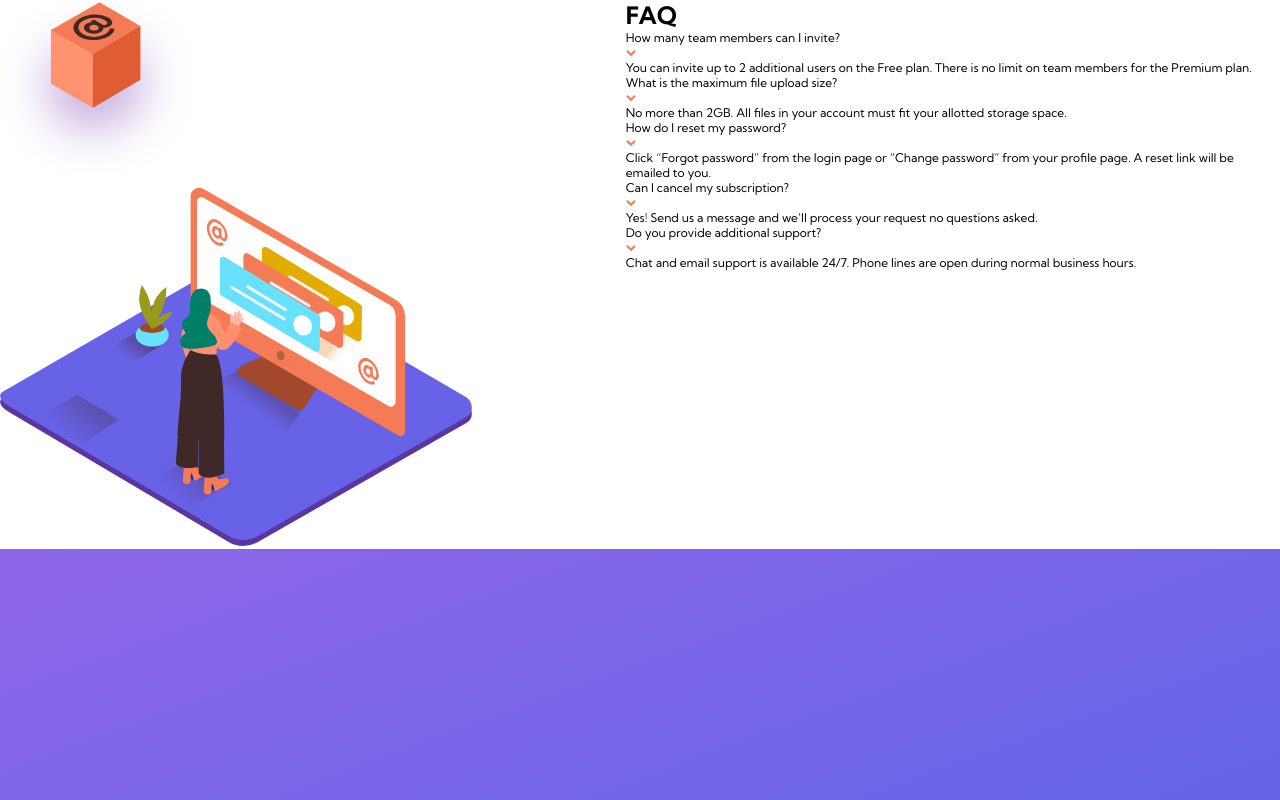
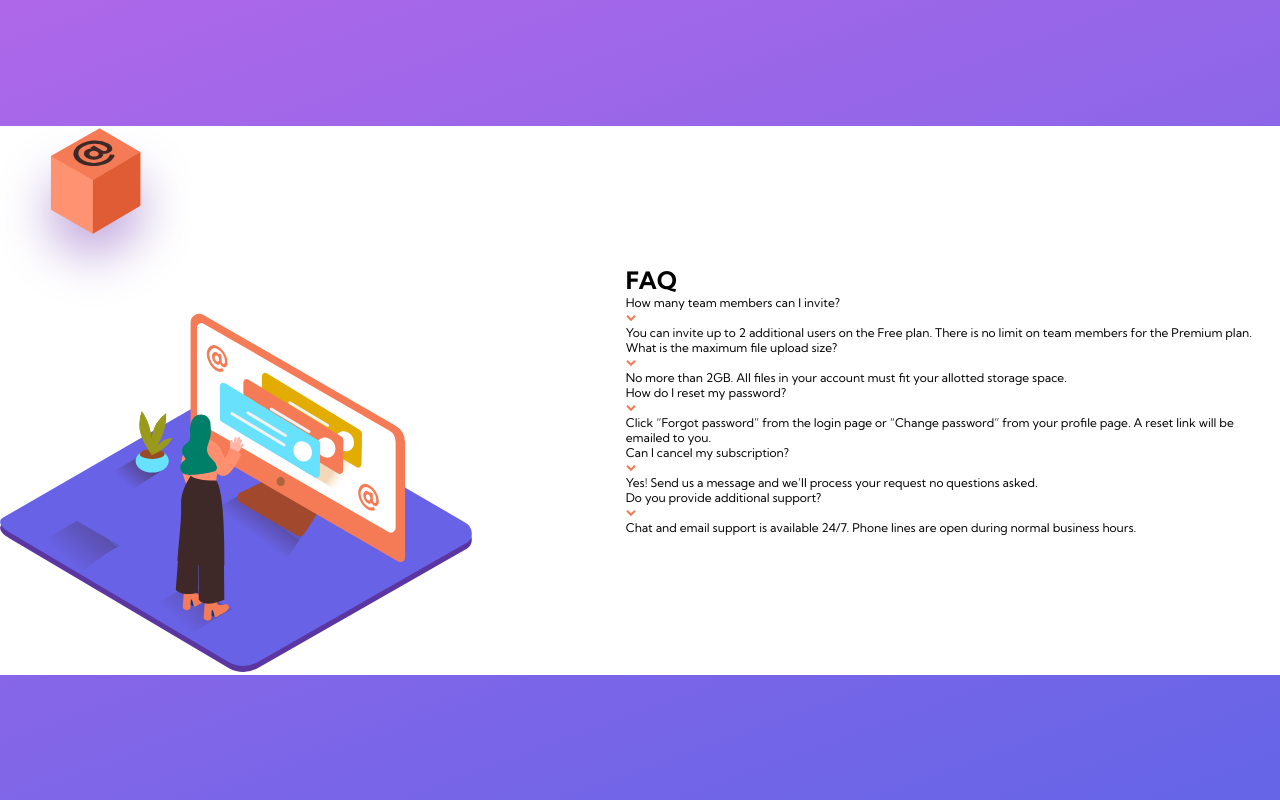
Before and after one commit to SaeM843/FAQ-Accordion-Card, a website: page index.html in a window 1280 px wide. Drawn offline with Linux system fonts and the light colour scheme.

Commit message:
added some style to body

```diff
--- a/sass/base/_page.scss
+++ b/sass/base/_page.scss
@@ -10,5 +10,8 @@ body {
     font-family: var.$theme-text-font;
     font-size: 12px;
     min-height: 100vh;
+    min-width: 100vw;
+    display: grid;
+    place-items: center;
     background: linear-gradient(-20deg, var.$soft-blue 0%, var.$soft-violet 100%);
 }
--- a/sass/layout/_accordion.scss
+++ b/sass/layout/_accordion.scss
@@ -1,5 +1,6 @@
 .container {
     display: flex;
     justify-content: space-between;
+    align-items: center;
     background: white;
 }
```
Also changed, not shown: css/style.css, 1 other file.
